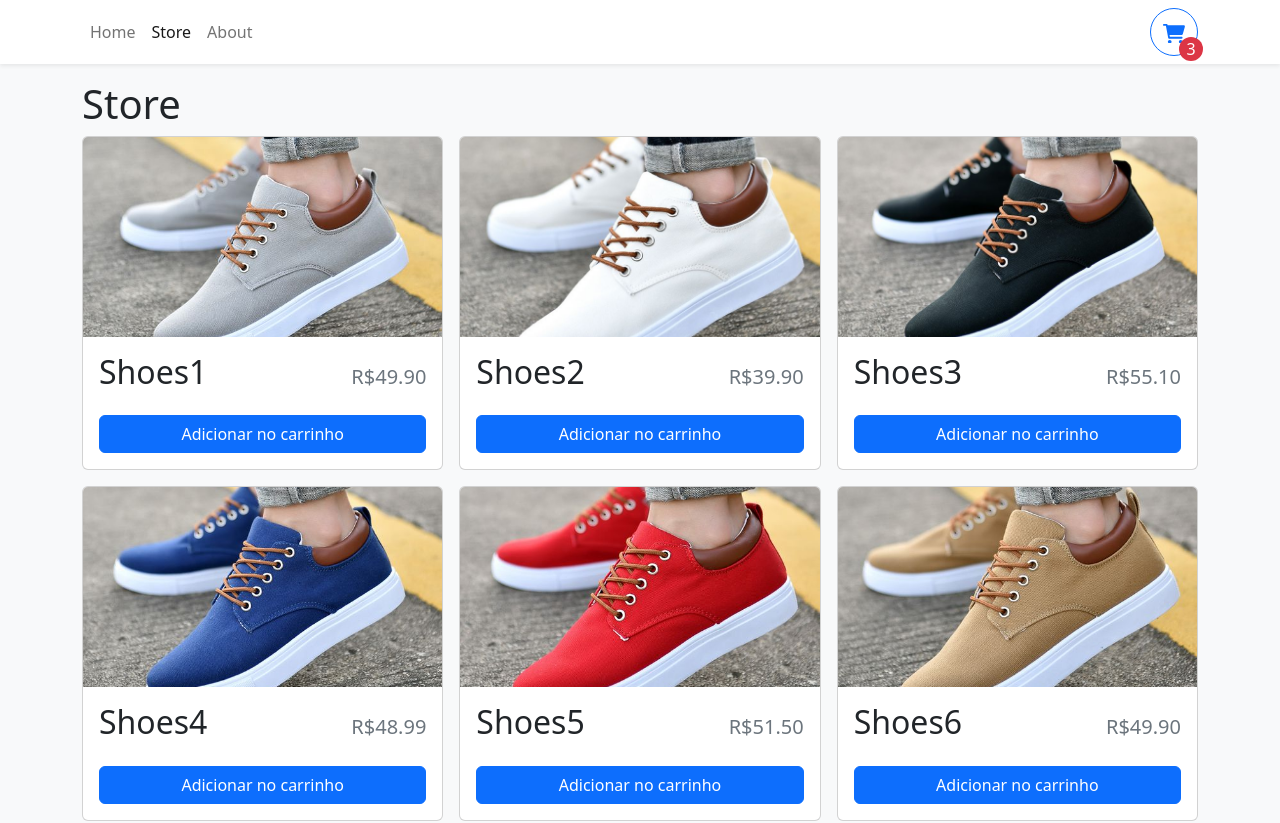
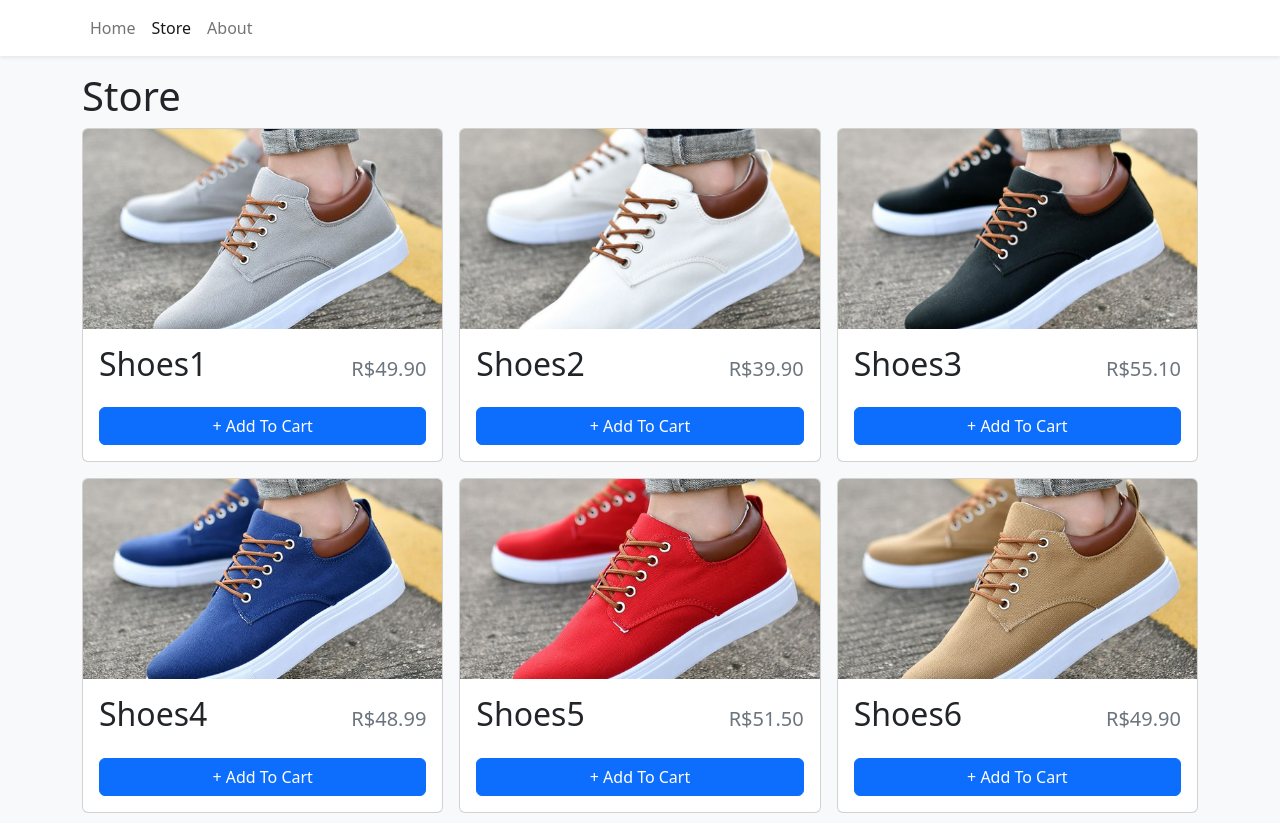
Before and after one commit to chrystianraony/carrinho-de-compras-react, a React (Vite) app: page /store in a window 1280 px wide. Shown: the top 823 px of the page. Built offline with nearby package versions, Linux system fonts and the light colour scheme.

Commit message:
finalizando cart nav e store

```diff
--- a/src/components/CartItem.tsx
+++ b/src/components/CartItem.tsx
@@ -9,6 +9,7 @@
 }
 
 export function CartItem({ id, quantity }: CartItemProps) {
+
   const { removeFromCart } = useShoppingCart()
   const item = storeItems.find(i => i.id === id)
   if (item == null) return null
--- a/src/components/Navbar.tsx
+++ b/src/components/Navbar.tsx
@@ -1,7 +1,9 @@
 import { Button, Container, Nav, Navbar as NavbarBs } from "react-bootstrap";
 import { NavLink } from "react-router-dom";
+import { useShoppingCart } from "../context/ShoppingCartContext";
 
 export function Navbar() {
+  const { openCart, cartQuantity } = useShoppingCart()
   return (
     <NavbarBs sticky="top" className="bg-white shadow-sm mb-3">
       <Container>
@@ -16,7 +18,9 @@
             About
           </Nav.Link>
         </Nav>
+        {cartQuantity > 0 && (
         <Button
+          onClick={openCart}
           style={{ width: "3rem", height: "3rem", position: "relative" }}
           variant="outline-primary"
           className="rounded-circle"
@@ -40,9 +44,10 @@
               transform: "translate(25%,25%)",
             }}
           >
-            3
+            {cartQuantity}
           </div>
         </Button>
+        )}
       </Container>
     </NavbarBs>
   );
--- a/src/components/StoreItem.tsx
+++ b/src/components/StoreItem.tsx
@@ -1,15 +1,22 @@
-import { Button, Card } from "react-bootstrap";
-import { formatCurrency } from "../util/formatCurrency";
+import { Button, Card } from "react-bootstrap"
+import { useShoppingCart } from "../context/ShoppingCartContext"
+import { formatCurrency } from "../util/formatCurrency"
 
 type StoreItemProps = {
-  id: number;
-  name: string;
-  price: number;
-  imgUrl: string;
-};
+  id: number
+  name: string
+  price: number
+  imgUrl: string
+}
 
 export function StoreItem({ id, name, price, imgUrl }: StoreItemProps) {
-  const quantity = 0
+  const {
+    getItemQuantity,
+    increaseCartQuantity,
+    decreaseCartQuantity,
+    removeFromCart,
+  } = useShoppingCart()
+  const quantity = getItemQuantity(id)
 
   return (
     <Card className="h-100">
@@ -26,7 +33,9 @@
         </Card.Title>
         <div className="mt-auto">
           {quantity === 0 ? (
-            <Button className="w-100">Adicionar no carrinho</Button>
+            <Button className="w-100" onClick={() => increaseCartQuantity(id)}>
+              + Add To Cart
+            </Button>
           ) : (
             <div
               className="d-flex align-items-center flex-column"
@@ -36,18 +45,24 @@
                 className="d-flex align-items-center justify-content-center"
                 style={{ gap: ".5rem" }}
               >
-                  ITEM NO CARRINHO
-                <Button variant="outline-warning">-</Button>
+                Item no Carrinho
+                <Button variant="outline-primary" onClick={() => decreaseCartQuantity(id)}>-</Button>
                 <div>
                   <span className="fs-3">{quantity}</span>
                 </div>
-                <Button variant="outline-success">+</Button>
+                <Button variant="outline-primary" onClick={() => increaseCartQuantity(id)}>+</Button>
               </div>
-              <Button variant="outline-danger" size="sm">Remover Item</Button>
+              <Button
+                onClick={() => removeFromCart(id)}
+                variant="danger"
+                size="sm"
+              >
+                Remover Item
+              </Button>
             </div>
           )}
         </div>
       </Card.Body>
     </Card>
-  );
+  )
 }
```
Also changed, not shown: 1 other file (tests, documents, lock files or other folders).
